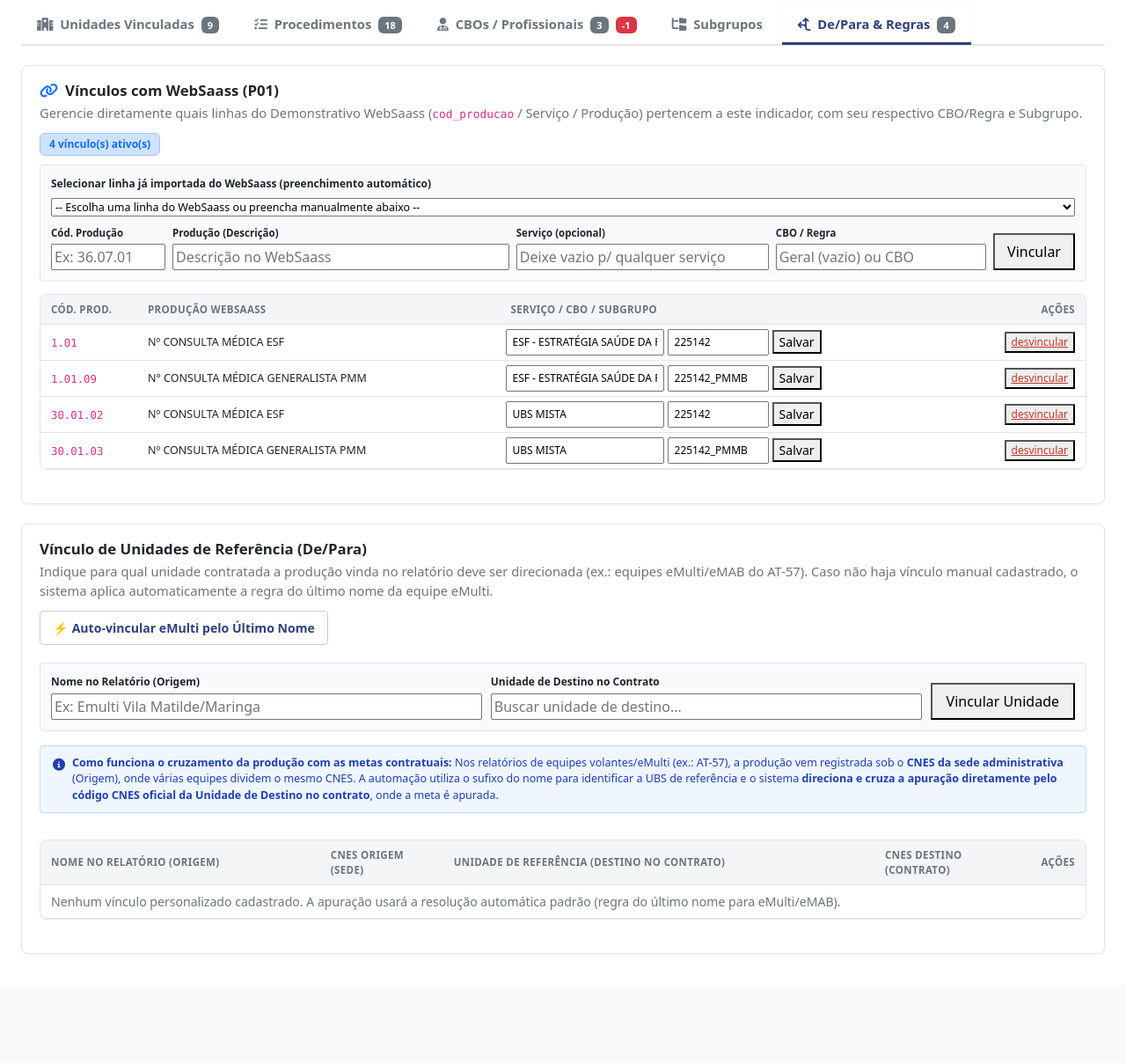
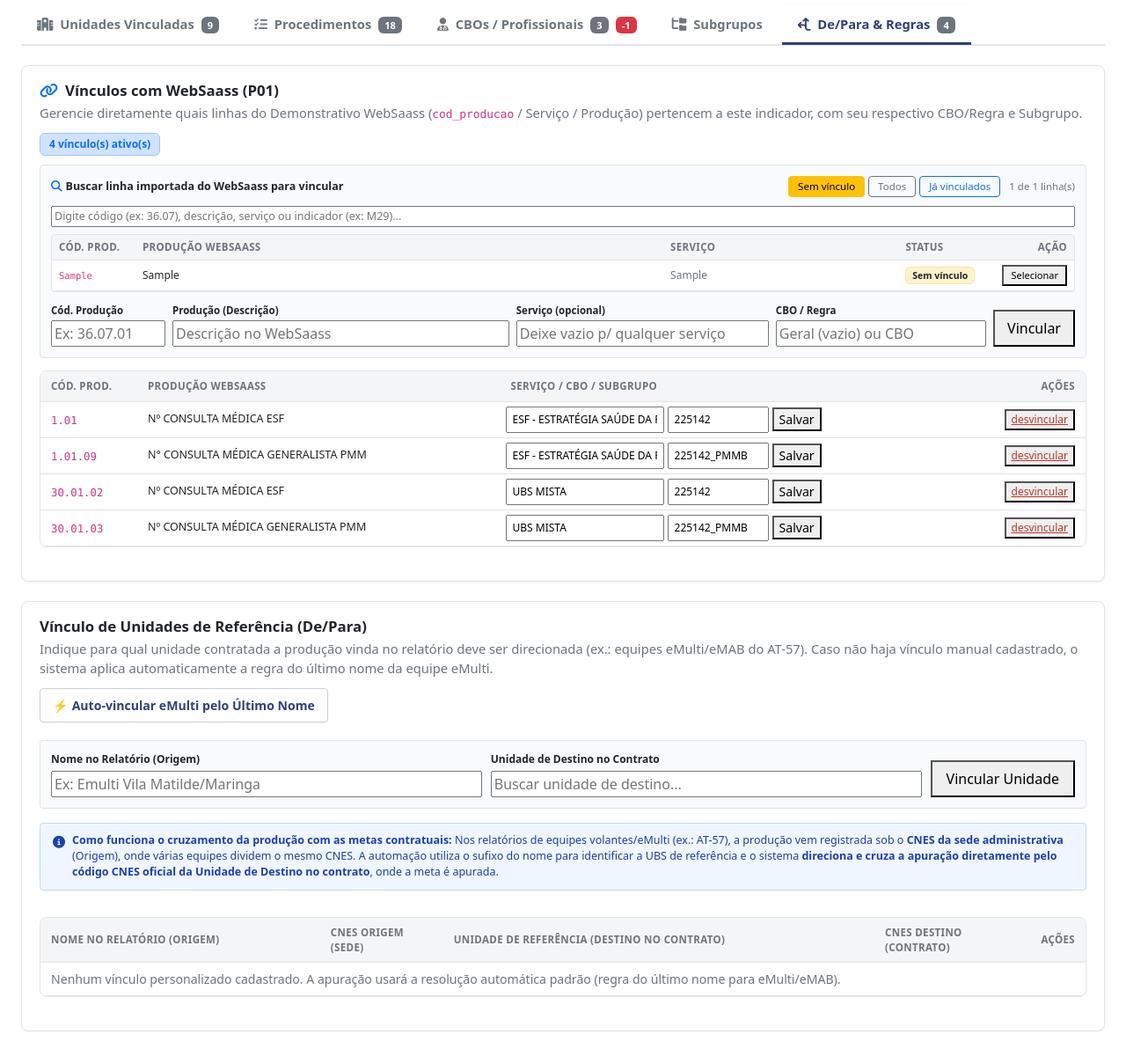
Before and after one commit to GabrYelM/Gestao_STS, a Flask app: page /contratos/cadastros/indicadores/1 in a window 1280 px wide, after a click that opens the changed part. Shown: the part 292-1500 px from the top of the page at 88% size. Before the commit the page ends 1376 px from the top, so only its background shows below. Run offline with Flask 3, Linux system fonts and the light colour scheme; the visitor is signed in with stand-in values (Sample User, id 1); data comes from the database, SQL or seed files in the repository; tables that the repository leaves empty hold one stand-in row (values such as "Sample post"); some libraries are stand-ins or nearby versions.

Commit message:
UI: busca e filtro de vinculos WebSaass (sem vinculo/todos) e Fix: divergencia M29/M33/M38

```diff
--- a/contratos/blueprints/painel.py
+++ b/contratos/blueprints/painel.py
@@ -1255,6 +1255,8 @@ def _profissionais_da_linha(db, indicador_id, estabelecimento_ids, cbo_codigo, p
         }
         is_pmmb = _eh_prof_pmmb(d["nome_profissional"])
         is_rt = _eh_prof_rt(d["nome_profissional"])
+        if is_rt and 59 in (estabelecimento_ids or []) and "rodrigo antunes" in (d["nome_profissional"] or "").lower() and str(periodo or "") < "202606":
+            is_rt = False
         if eh_linha_pmmb:
             if not is_pmmb:
                 continue
--- a/contratos/templates/contratos/cadastros/indicador_detalhe.html
+++ b/contratos/templates/contratos/cadastros/indicador_detalhe.html
@@ -756,20 +756,75 @@
         </span>
       </div>
 
+      <!-- Busca e Filtro de linhas já importadas do WebSaass -->
+      <div style="padding:12px;background:#f8fafc;border:1px solid var(--cor-borda);border-radius:var(--raio-sm);margin-bottom:14px">
+        <div style="display:flex;justify-content:space-between;align-items:center;flex-wrap:wrap;gap:8px;margin-bottom:8px">
+          <strong style="font-size:12.5px;color:var(--cor-texto)">
+            <i class="fa-solid fa-magnifying-glass me-1 text-primary"></i>Buscar linha importada do WebSaass para vincular
+          </strong>
+          <div style="display:flex;gap:4px;align-items:center;flex-wrap:wrap">
+            <button type="button" class="btn btn-sm btn-outline-warning active" id="btn-filtro-ws-sem" onclick="filtrarLinhasWebsaass('sem_vinculo')" style="font-size:11.5px;padding:2px 10px">
+              Sem vínculo
+            </button>
+            <button type="button" class="btn btn-sm btn-outline-secondary" id="btn-filtro-ws-todos" onclick="filtrarLinhasWebsaass('todos')" style="font-size:11.5px;padding:2px 10px">
+              Todos
+            </button>
+            <button type="button" class="btn btn-sm btn-outline-primary" id="btn-filtro-ws-vinc" onclick="filtrarLinhasWebsaass('vinculados')" style="font-size:11.5px;padding:2px 10px">
+              Já vinculados
+            </button>
+            <span id="contador-linhas-ws" style="font-size:11.5px;color:var(--cor-texto-muted);margin-left:6px"></span>
+          </div>
+        </div>
+
+        <input type="text" id="busca-linhas-ws" oninput="filtrarLinhasWebsaass()"
+               placeholder="Digite código (ex: 36.07), descrição, serviço ou indicador (ex: M29)..."
+               autocomplete="off" style="width:100%;margin:0 0 8px;font-size:12.5px">
+
+        <div style="max-height:220px;overflow-y:auto;border:1px solid var(--cor-borda);border-radius:var(--raio-sm);background:#ffffff;margin-bottom:12px">
+          <table style="margin:0;font-size:12px" id="tabela-linhas-ws-disponiveis">
+            <thead style="position:sticky;top:0;background:#f1f5f9;z-index:1">
+              <tr>
+                <th style="width:95px;padding:5px 8px">Cód. Prod.</th>
+                <th style="padding:5px 8px">Produção WebSaass</th>
+                <th style="padding:5px 8px">Serviço</th>
+                <th style="width:110px;padding:5px 8px">Status</th>
+                <th style="width:85px;padding:5px 8px;text-align:right">Ação</th>
+              </tr>
+            </thead>
+            <tbody>
+              {% for lw in linhas_websaass_disponiveis %}
+              <tr class="linha-ws-disp"
+                  data-vinculado="{{ '1' if lw.vinculado_a else '0' }}"
+                  data-busca="{{ (lw.cod_producao or '')|lower }} {{ (lw.producao or '')|lower }} {{ (lw.servico or '')|lower }} {{ (lw.vinculado_a or 'sem vinculo')|lower }}">
+                <td style="padding:5px 8px"><code>{{ lw.cod_producao }}</code></td>
+                <td style="padding:5px 8px">{{ lw.producao or '-' }}</td>
+                <td style="padding:5px 8px;color:var(--cor-texto-muted)">{{ lw.servico or '-' }}</td>
+                <td style="padding:5px 8px">
+                  {% if lw.vinculado_a %}
+                    <span class="badge bg-info-subtle text-primary border border-primary-subtle" style="font-size:10.5px">{{ lw.vinculado_a }}</span>
+                  {% else %}
+                    <span class="badge bg-warning-subtle text-dark border border-warning-subtle" style="font-size:10.5px">Sem vínculo</span>
+                  {% endif %}
+                </td>
+                <td style="padding:5px 8px;text-align:right">
+                  <button type="button" class="btn-sm" style="margin:0;padding:2px 8px;font-size:11px"
+                          data-cod="{{ lw.cod_producao or '' }}"
+                          data-prod="{{ lw.producao or '' }}"
+                          data-serv="{{ lw.servico or '' }}"
+                          onclick="selecionarLinhaWebsaass(this)">
+                    Selecionar
+                  </button>
+                </td>
+              </tr>
+              {% else %}
+              <tr><td colspan="5" style="text-align:center;color:var(--cor-texto-muted);padding:12px">Nenhuma linha importada no WebSaass ainda.</td></tr>
+              {% endfor %}
+            </tbody>
+          </table>
+        </div>
+
         <!-- Formulário para adicionar vínculo WebSaass -->
-      <form method="post" action="{{ url_for('cadastros.add_vinculo_websaass', indicador_id=indicador.id) }}"
-            style="padding:12px;background:#f8fafc;border:1px solid var(--cor-borda);border-radius:var(--raio-sm);margin-bottom:14px">
-        <div style="margin-bottom:10px">
-          <label style="font-size:12px;font-weight:600;margin-bottom:4px;display:block">Selecionar linha já importada do WebSaass (preenchimento automático)</label>
-          <select id="select-linha-ws-disponivel" onchange="preencherCamposWebsaass(this)" style="width:100%;margin:0;font-size:12.5px">
-            <option value="">-- Escolha uma linha do WebSaass ou preencha manualmente abaixo --</option>
-            {% for lw in linhas_websaass_disponiveis %}
-            <option value="{{ lw.cod_producao }}|||{{ lw.producao or '' }}|||{{ lw.servico or '' }}">
-              [{{ lw.cod_producao }}] {{ lw.producao or '(sem descrição)' }} | Serviço: {{ lw.servico or '-' }}{% if lw.vinculado_a %} (vinculado a {{ lw.vinculado_a }}){% else %} [Sem vínculo]{% endif %}
-            </option>
-            {% endfor %}
-          </select>
-        </div>
+        <form method="post" action="{{ url_for('cadastros.add_vinculo_websaass', indicador_id=indicador.id) }}" id="form-add-vinculo-ws">
           <div style="display:grid;grid-template-columns:130px 1.6fr 1.2fr 1fr {% if subgrupos %}1fr {% endif %}auto;gap:8px;align-items:end">
             <div>
               <label style="font-size:11.5px;font-weight:600;margin-bottom:3px;display:block">Cód. Produção</label>
@@ -812,6 +867,7 @@
             </div>
           </div>
         </form>
+      </div>
 
       <div class="table-card">
         <table>
@@ -862,16 +918,48 @@
     </div>
 
     <script>
-      function preencherCamposWebsaass(sel) {
-        if (!sel || !sel.value) return;
-        const partes = sel.value.split('|||');
+      let modoFiltroWs = 'sem_vinculo';
+      function filtrarLinhasWebsaass(novoModo) {
+        if (novoModo) {
+          modoFiltroWs = novoModo;
+          const bSem = document.getElementById('btn-filtro-ws-sem');
+          const bTodos = document.getElementById('btn-filtro-ws-todos');
+          const bVinc = document.getElementById('btn-filtro-ws-vinc');
+          if (bSem) bSem.classList.toggle('active', modoFiltroWs === 'sem_vinculo');
+          if (bTodos) bTodos.classList.toggle('active', modoFiltroWs === 'todos');
+          if (bVinc) bVinc.classList.toggle('active', modoFiltroWs === 'vinculados');
+        }
+        const termo = (document.getElementById('busca-linhas-ws')?.value || '').toLowerCase().trim();
+        const linhas = document.querySelectorAll('#tabela-linhas-ws-disponiveis tbody tr.linha-ws-disp');
+        let visiveis = 0;
+        linhas.forEach(tr => {
+          const vinc = tr.dataset.vinculado === '1';
+          const texto = tr.dataset.busca || '';
+          const okModo = (modoFiltroWs === 'todos') || (modoFiltroWs === 'sem_vinculo' && !vinc) || (modoFiltroWs === 'vinculados' && vinc);
+          const okTexto = !termo || texto.includes(termo);
+          const mostrar = okModo && okTexto;
+          tr.style.display = mostrar ? '' : 'none';
+          if (mostrar) visiveis++;
+        });
+        const cnt = document.getElementById('contador-linhas-ws');
+        if (cnt) cnt.textContent = `${visiveis} de ${linhas.length} linha(s)`;
+      }
+
+      function selecionarLinhaWebsaass(btn) {
         const c = document.getElementById('ws-input-cod');
         const p = document.getElementById('ws-input-prod');
         const s = document.getElementById('ws-input-serv');
-        if (c) c.value = partes[0] || '';
-        if (p) p.value = partes[1] || '';
-        if (s) s.value = partes[2] || '';
-      }
+        if (c) c.value = btn.dataset.cod || '';
+        if (p) p.value = btn.dataset.prod || '';
+        if (s) s.value = btn.dataset.serv || '';
+        const form = document.getElementById('form-add-vinculo-ws');
+        if (form) {
+          form.scrollIntoView({ behavior: 'smooth', block: 'nearest' });
+          if (c) c.focus();
+        }
+      }
+
+      document.addEventListener('DOMContentLoaded', () => filtrarLinhasWebsaass('sem_vinculo'));
     </script>
 
     <div class="card" id="vinculos-unidade">
```
Also changed, not shown: contratos/blueprints/relatorios.py (+18 -0 lines). Lines whose indentation alone changed are shown as unchanged.
